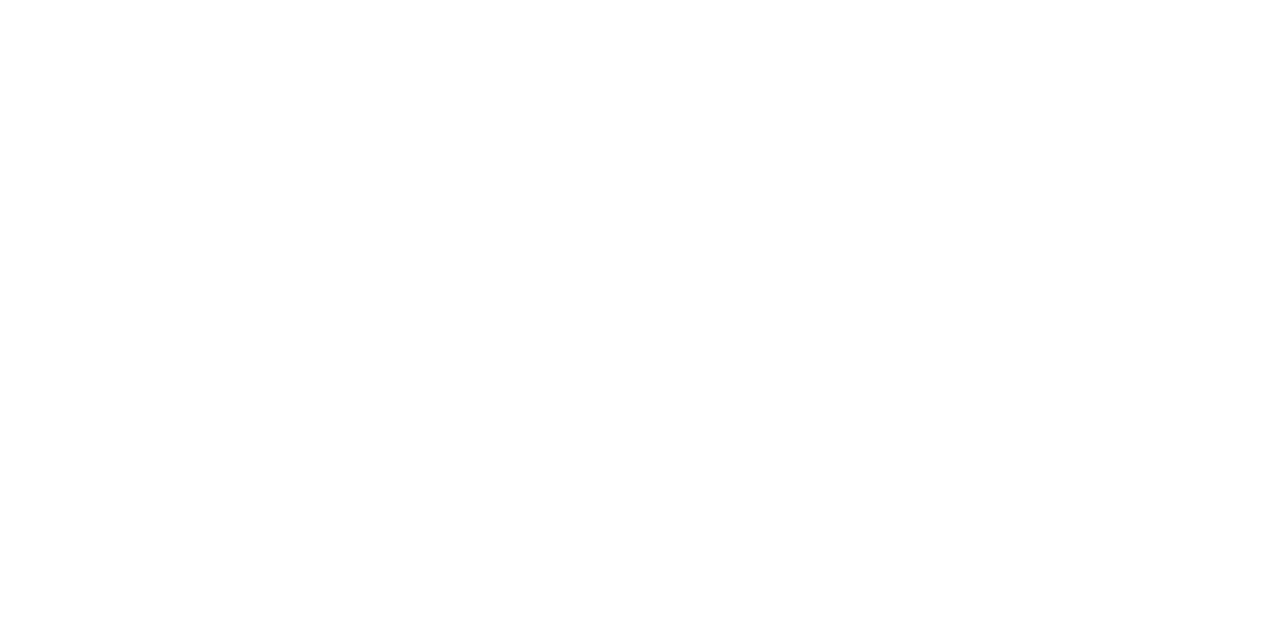
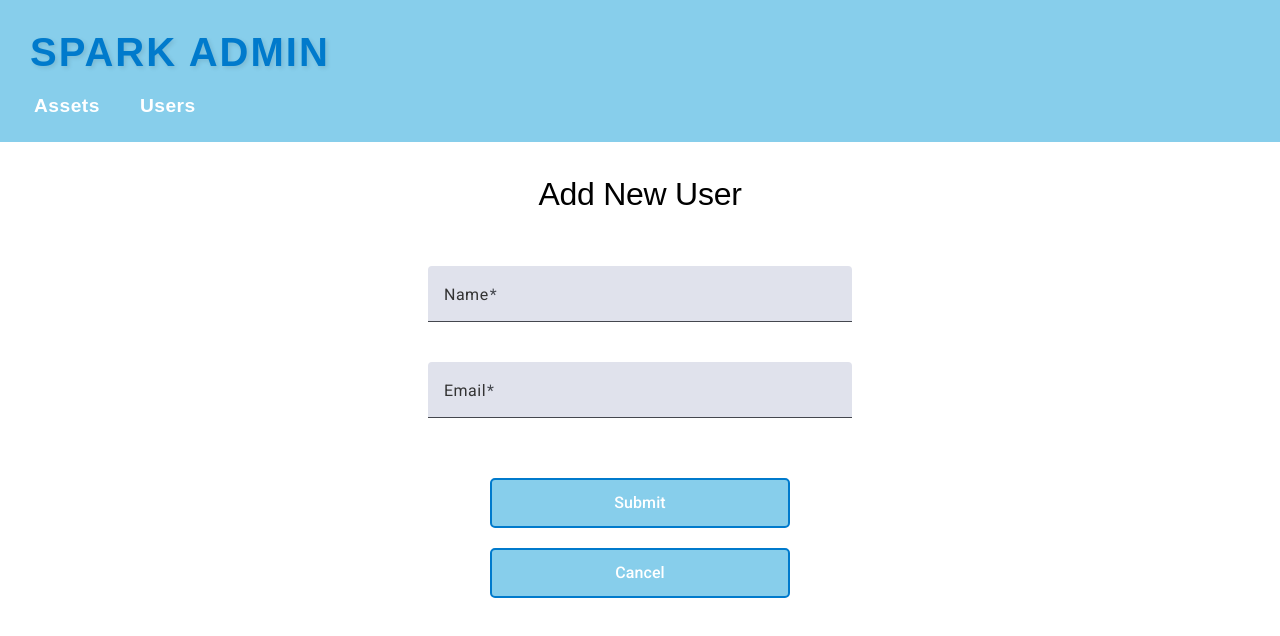
Before and after one commit to cassidyspencercgi/spark-admin, an Angular app: page /home/users/invite in a window 1280 px wide. Before the commit this address led to /. Shown: the top 636 px of the page. Built offline with nearby package versions, Linux system fonts and the light colour scheme.

Commit message:
can add to database

```diff
--- a/src/app/app.routes.ts
+++ b/src/app/app.routes.ts
@@ -5,6 +5,7 @@ import { ManageAssetComponent } from './manage-asset/manage-asset.component';
 import { LoginComponent } from './login/login.component';
 import { EditAssetComponent } from './manage-asset/edit-asset/edit-asset.component';
 import { ManageUserComponent } from './manage-user/manage-user.component';
+import { InviteUserComponent } from './manage-user/invite-user/invite-user.component';
 
 export const routes: Routes = [
     {
@@ -25,6 +26,10 @@ export const routes: Routes = [
         {
             path: 'users',
             component: ManageUserComponent
+        },
+        {
+            path: 'users/invite',
+            component: InviteUserComponent
         }
         ],
         title : 'Home Page'
--- /dev/null
+++ b/src/app/manage-user/invite-user/invite-user.component.css
@@ -0,0 +1,65 @@
+/* General Form Styling */
+h1 {
+    font-family: Sans-Serif;
+    text-align: center;
+    margin-bottom: 20px;
+    margin-top: 20px;
+    font-size: 2rem;
+}
+
+form {
+    font-family: Sans-Serif;
+    display: flex;
+    flex-direction: column;
+    align-items: center;
+    max-width: 600px;
+    margin: 0 auto;
+    padding: 20px;
+}
+
+/* Angular Material Form Field Styling */
+mat-form-field {
+    width: 100%;
+    margin-bottom: 20px;
+}
+
+mat-form-field mat-label {
+    font-size: 1rem;
+    color: #333;
+}
+
+/* Button Styling */
+button[mat-stroked-button] {
+    border-radius: 5px;
+    border: 2px solid #007ACC;
+    font-size: 1rem;
+    color: white;
+    background-color: skyblue;
+    width: 100%;
+    max-width: 300px;
+    height: 50px;
+    margin-top: 20px;
+    text-align: center;
+}
+
+button[mat-stroked-button]:hover {
+    border-color: rgb(9, 163, 214);
+    background-color: rgb(91, 188, 227);
+}
+
+/* Additional Button Style for Return Button */
+button[routerLink] {
+    background-color: transparent;
+    border-color: transparent;
+    color: deepskyblue;
+    font-size: 1rem;
+    width: 100%;
+    max-width: 300px;
+    height: 50px;
+    margin-top: 10px;
+    text-align: center;
+}
+
+button[routerLink]:hover {
+    color: rgb(9, 163, 214);
+}
--- /dev/null
+++ b/src/app/manage-user/invite-user/invite-user.component.html
@@ -0,0 +1,25 @@
+<h1>Add New User</h1>
+
+<form [formGroup]="addUserForm" (ngSubmit)="submitUser()">
+    <section>
+        <mat-form-field>
+            <mat-label>Name</mat-label>
+            <input name="app_user_name" matInput formControlName="app_user_name">
+            <mat-error *ngIf="addUserForm.get('app_user_name')?.invalid && addUserForm.get('app_user_name')?.touched">
+                Name is required.
+              </mat-error>
+        </mat-form-field>
+
+        <mat-form-field>
+            <mat-label>Email</mat-label>
+            <input type="app_user_email" matInput formControlName="app_user_email">
+            <mat-error *ngIf="addUserForm.get('app_user_email')?.invalid && addUserForm.get('app_user_email')?.touched">
+                Email is required.
+              </mat-error>
+        </mat-form-field>
+
+    </section>
+
+    <button mat-stroked-button type="submit">Submit</button>
+    <button mat-stroked-button [routerLink]="['/home/users']">Cancel</button>
+</form>
--- /dev/null
+++ b/src/app/manage-user/invite-user/invite-user.component.ts
@@ -0,0 +1,99 @@
+import { CommonModule, NgIf } from '@angular/common';
+import { Component, Inject, inject } from '@angular/core';
+import { FormBuilder, FormControl, FormGroup, FormsModule, ReactiveFormsModule, Validators } from '@angular/forms';
+import { MatButton, MatButtonModule } from '@angular/material/button';
+import { MatFormFieldModule } from '@angular/material/form-field';
+import { MatInputModule } from '@angular/material/input';
+import { MatSelectModule } from '@angular/material/select';
+import { RouterLink } from '@angular/router';
+import { Service } from '../../service';
+import { User } from '../../user';
+import { MAT_DIALOG_DATA, MatDialog, MatDialogActions, MatDialogClose, MatDialogContent, MatDialogRef, MatDialogTitle } from '@angular/material/dialog';
+import { ErrorDialog, SaveAssetDialog } from '../../manage-asset/create-asset/create-asset.component';
+import { HttpStatusCode } from '@angular/common/http';
+
+@Component({
+  selector: 'app-invite-user',
+  standalone: true,
+  imports: [CommonModule,
+            FormsModule,
+            RouterLink,
+            MatButton,
+            MatSelectModule,
+            MatFormFieldModule,
+            ReactiveFormsModule,
+            MatInputModule,
+            NgIf],
+  templateUrl: './invite-user.component.html',
+  styleUrl: './invite-user.component.css'
+})
+export class InviteUserComponent {
+  service: Service = inject(Service);
+
+  readonly dialog = inject(MatDialog);
+  addUserForm: FormGroup;
+
+  newUser: User = {
+    "app_user_id": 1,
+    "app_user_email": '',
+    "app_user_password": '',
+    "app_user_name": '',
+    "app_user_type": 1,
+    "app_user_root_user_id": 1,
+    "app_user_parent_passcode": '',
+    "app_user_ftu": true,
+    "app_user_enabled": true
+  };
+
+  constructor(private fb: FormBuilder) {
+    this.addUserForm = this.fb.group({
+      app_user_email: new FormControl('', [Validators.required]),
+      app_user_name: new FormControl('', [Validators.required])
+    })
+  }
+
+  async submitUser() {
+    if (this.addUserForm.valid) {
+      this.newUser = {
+        app_user_id: -1,
+        app_user_email: this.addUserForm.get('app_user_email')?.value,
+        app_user_name: this.addUserForm.get('app_user_name')?.value,
+        app_user_ftu: true,
+        app_user_enabled: true,
+        app_user_parent_passcode: '1234',
+        app_user_password: 'pass', //generate later
+        app_user_root_user_id: undefined, //???????
+        app_user_type: 1
+      }
+
+      try{
+      let response = await this.service.createUser(this.newUser);
+      this.newUser.app_user_id = Number(JSON.parse(response).user_id);
+      console.log(this.newUser);
+      this.service.updateRootUser(this.newUser.app_user_id, this.newUser);
+        this.addUserForm.reset();
+        console.log('saved user: ' + JSON.parse(response).user_id);
+
+        } catch(e) {
+          if(e instanceof Error)
+          this.openErrorDialog("Error Adding User. Message: " + e.message);
+          console.log(e);
+        }
+  }
+  else {
+    console.log('error saving user');
+    this.openErrorDialog("Error Adding User");
+  }
+}
+
+openErrorDialog(message: string): void {
+  const dialogRef = this.dialog.open(ErrorDialog, {
+    data: { message: message}
+  });
+
+  dialogRef.afterClosed().subscribe(result => {
+  });
+  this.addUserForm.reset();
+}
+
+}
--- a/src/app/manage-user/manage-user.component.html
+++ b/src/app/manage-user/manage-user.component.html
@@ -1,7 +1,7 @@
 
     <section class="title">
     <h1>Manage Users</h1>
-        <button mat-stroked-button [routerLink]="['add']">Invite a new user</button>
+        <button mat-stroked-button [routerLink]="['invite']">Invite a new user</button>
     </section>
 
 <div>
--- a/src/app/service.ts
+++ b/src/app/service.ts
@@ -273,4 +273,51 @@ export class Service {
             }
         }
 
+        async createUser(newUser: User) : Promise<string>{
+            console.log("createUser: " + this.baseurl + this.path.USER);
+            console.log(JSON.stringify(newUser))
+            const data = await fetch(this.baseurl + this.path.USER, {
+                method: 'POST',
+                headers: {
+                    'Authorization': `Bearer ${this.token}`,
+                  'Content-Type': 'application/json',
+                },
+                body: JSON.stringify(newUser),
+              })
+            if(data.ok)
+            {
+                return data.text();
+            }
+            else if (data.status === 401 || data.status === 403) {
+                this.router.navigate(['/login'])
+                return "unauthorized";
+            }
+            else {
+                this.router.navigate(['/users/invite']);
+                throw new Error(await data.text());
+            }
+        }
+
+        async updateRootUser(rootId: number, user: User) {
+            console.log("update root user: " + rootId)
+            const data = await fetch(this.baseurl + this.path.USER + "?root_user_id=" + rootId, {
+                method: 'PUT',
+                headers: {
+                    'Authorization': `Bearer ${this.token}`,
+                    'Content-Type': 'application/json',
+                },
+                body: JSON.stringify(user),
+              });
+              if (data.ok) {
+                return data.json();
+            }
+            else if (data.status === 401 || data.status === 403) {
+                this.router.navigate(['/login'])
+            }
+            else {
+                this.router.navigate(['/users/invite']);
+                throw new Error(await data.text());
+            }
+        }
+
 }
--- a/src/app/user.ts
+++ b/src/app/user.ts
@@ -4,8 +4,8 @@ export interface User {
     "app_user_password": String,
     "app_user_name": String,
     "app_user_type": number,
-    "app_user_root_user_id": number,
-    "app_user_parent_passcode": number,
+    app_user_root_user_id?: number,
+    "app_user_parent_passcode": String,
     "app_user_ftu": boolean,
     "app_user_enabled": boolean
 }
```
Also changed, not shown: src/app/manage-user/invite-user/error-dialog.html (added, +7 -0 lines), 1 other file (tests, documents, lock files or other folders).
